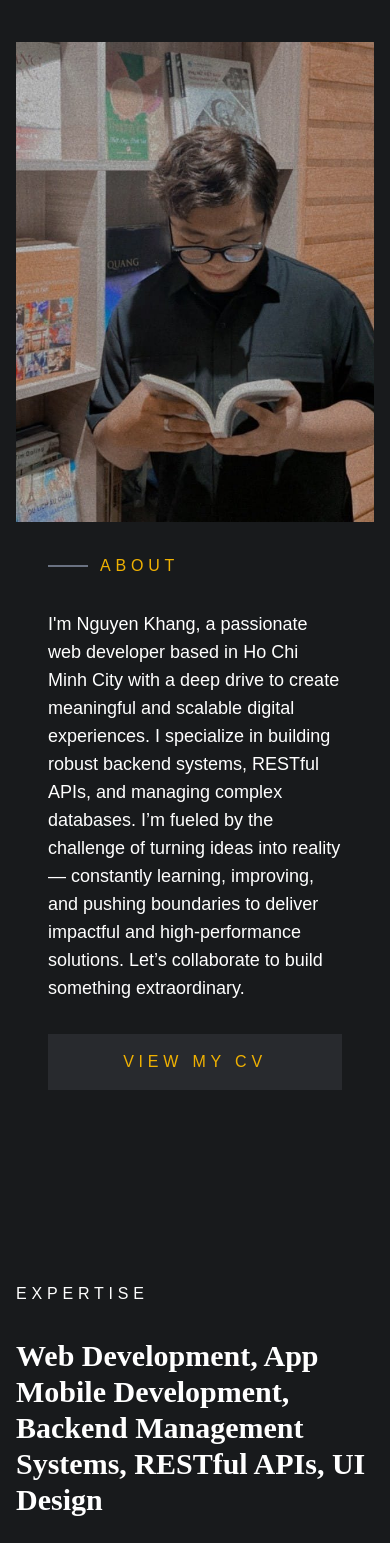
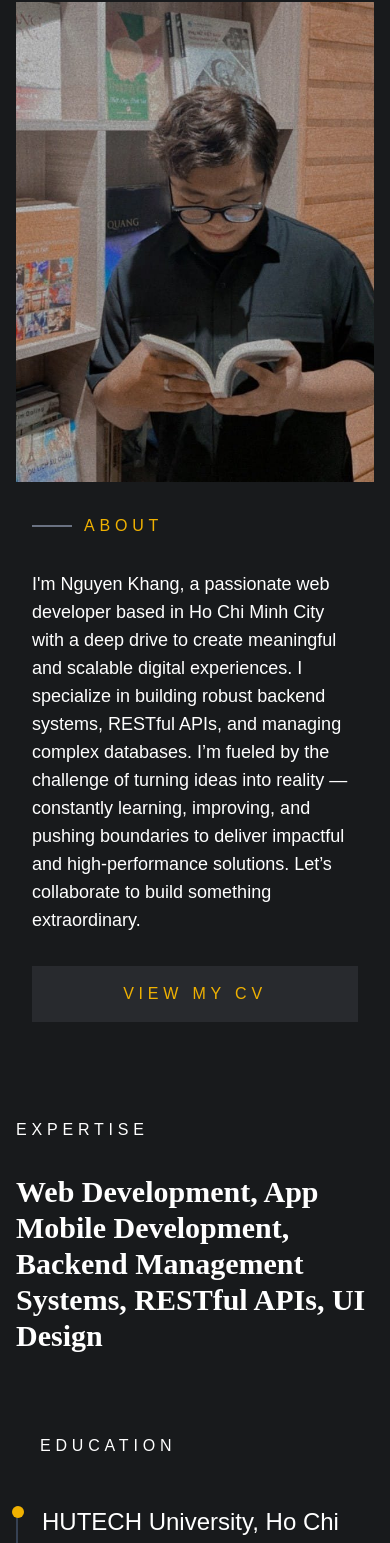
Before and after one commit to NguynKng/My-Porfolio, a React (Vite) app: page / in a window 390 px wide. Shown: the part 426-1969 px from the top of the page. Built offline with nearby package versions, Linux system fonts and the light colour scheme.

Commit message:
fix UI all

```diff
--- a/src/components/About.tsx
+++ b/src/components/About.tsx
@@ -12,14 +12,14 @@ export default function About() {
   return (
     <div className="px-4 md:px-10">
       {/* Hero section */}
-      <div className="py-20">
-        <div className="flex flex-col lg:flex-row relative max-w-7xl mx-auto">
+      <div className="lg:py-20 py-10">
+        <div className="flex flex-col lg:flex-row relative max-w-7xl mx-auto gap-4">
           <img
             src="/avatar-1.jpg"
             className="w-full lg:w-1/2 h-[30rem] md:h-[40rem] lg:h-[50rem] object-cover"
             alt="About"
           />
-          <div className="bg-transparent p-8 lg:p-12 flex flex-col justify-center lg:absolute right-0 lg:top-1/2 lg:-translate-y-1/2 lg:-translate-x-[20%] w-full lg:w-[38rem]">
+          <div className="bg-transparent p-4 lg:p-12 flex flex-col justify-center lg:absolute right-0 lg:top-1/2 lg:-translate-y-1/2 lg:-translate-x-[20%] w-full lg:w-[38rem]">
             <h1 className="relative inline-flex items-center before:content-[''] before:block before:w-10 before:h-[2px] tracking-[0.3em] before:bg-gray-500 text-yellow-500 before:mr-3">
               ABOUT
             </h1>
@@ -34,7 +34,7 @@ export default function About() {
       </div>
 
       {/* Expertise */}
-      <div className="max-w-6xl mx-auto mt-20">
+      <div className="max-w-6xl mx-auto lg:mt-20 mt-10">
         <h1 className="tracking-[0.3em] text-white">EXPERTISE</h1>
         <p className="mt-8 text-3xl md:text-5xl lg:text-6xl font-bold text-white font-[DM_Serif_Display]">
           Web Development, App Mobile Development, Backend Management Systems, RESTful APIs, UI Design
@@ -42,7 +42,7 @@ export default function About() {
       </div>
 
       {/* Experience & Education */}
-      <div className="max-w-6xl mx-auto mt-20 py-20 flex flex-col lg:flex-row gap-16">
+      <div className="max-w-6xl mx-auto lg:mt-20 mt-10 lg:py-20 py-10 flex flex-col lg:flex-row gap-16">
         <div className="w-full">
           <h1 className="tracking-[0.3em] text-white px-6 lg:px-14">EDUCATION</h1>
           <div className="mt-12 border-l-2 border-gray-700 relative space-y-16">
--- a/src/components/Contact.tsx
+++ b/src/components/Contact.tsx
@@ -20,20 +20,20 @@ export default function Contact() {
     },
   ];
   return (
-    <div className="max-w-6xl mx-auto mt-10 py-20 px-6">
+    <div className="max-w-6xl mx-auto lg:mt-10 mt-4 py-20 px-6">
       <h1 className="tracking-[0.3em] text-white">GET IN TOUCH</h1>
-      <p className="mt-6 text-white text-5xl font-semibold">
+      <p className="mt-6 text-white lg:text-5xl text-3xl font-semibold">
         I love to hear from you. Whether you have a question or just want to
         discuss about technology, just drop me a message in my social media or
         email me directly.
       </p>
-      <div className="mt-16 flex lg:flex-nowrap flex-wrap justify-between gap-8">
-        <div className="w-[30%] space-y-4">
+      <div className="mt-16 flex lg:flex-row flex-col justify-between gap-8">
+        <div className="lg:w-[30%] w-full space-y-4">
           <h1 className="text-white tracking-[0.3em]">REACT ME AT</h1>
           <h3 className="text-gray-600 text-2xl">nguynkhang2109@gmail.com</h3>
           <h3 className="text-gray-600 text-2xl">+0934690473</h3>
         </div>
-        <div className="w-[35%] space-y-4">
+        <div className="lg:w-[35%] w-full space-y-4">
           <h1 className="text-white tracking-[0.3em]">SOCIAL</h1>
           <h3 className="text-gray-600 text-2xl leading-10">
             Facebook, Instagram, Github, LinkedIn
@@ -50,7 +50,7 @@ export default function Contact() {
             ))}
           </div>
         </div>
-        <div className="w-[35%] h-20 flex items-center justify-center bg-[#282a2e] hover:bg-white hover:text-black text-yellow-500 cursor-pointer py-2 px-4">
+        <div className="lg:w-[35%] w-full h-20 flex items-center justify-center bg-[#282a2e] hover:bg-white hover:text-black text-yellow-500 cursor-pointer py-2 px-4">
           <h1 className="tracking-[0.3em]">SAY HELLO.</h1>
         </div>
       </div>
--- a/src/components/Works.tsx
+++ b/src/components/Works.tsx
@@ -189,13 +189,13 @@ export default function Works() {
   ];
 
   return (
-    <div className="max-w-6xl mx-auto mt-10 py-20 border-b-[1px] border-gray-700 px-4">
+    <div className="max-w-6xl mx-auto lg:mt-10 mt-4 lg:py-20 py-10 border-b-[1px] border-gray-700 px-4">
       <h1 className="tracking-[0.3em] text-white">RECENT WORKS</h1>
       <p className="mt-8 text-4xl lg:text-6xl font-bold text-white font-[DM_Serif_Display]">
         Here are some of my personal projects I have done lately. Feel free to
         check them out.
       </p>
-      <div className="grid lg:grid-cols-2 grid-cols-1 mt-10 py-20 gap-12">
+      <div className="grid lg:grid-cols-2 grid-cols-1 lg:mt-10 mt-4 lg:py-20 py-10 gap-12">
         {projectData.map((item, index) => (
           <div
             key={index}
```
